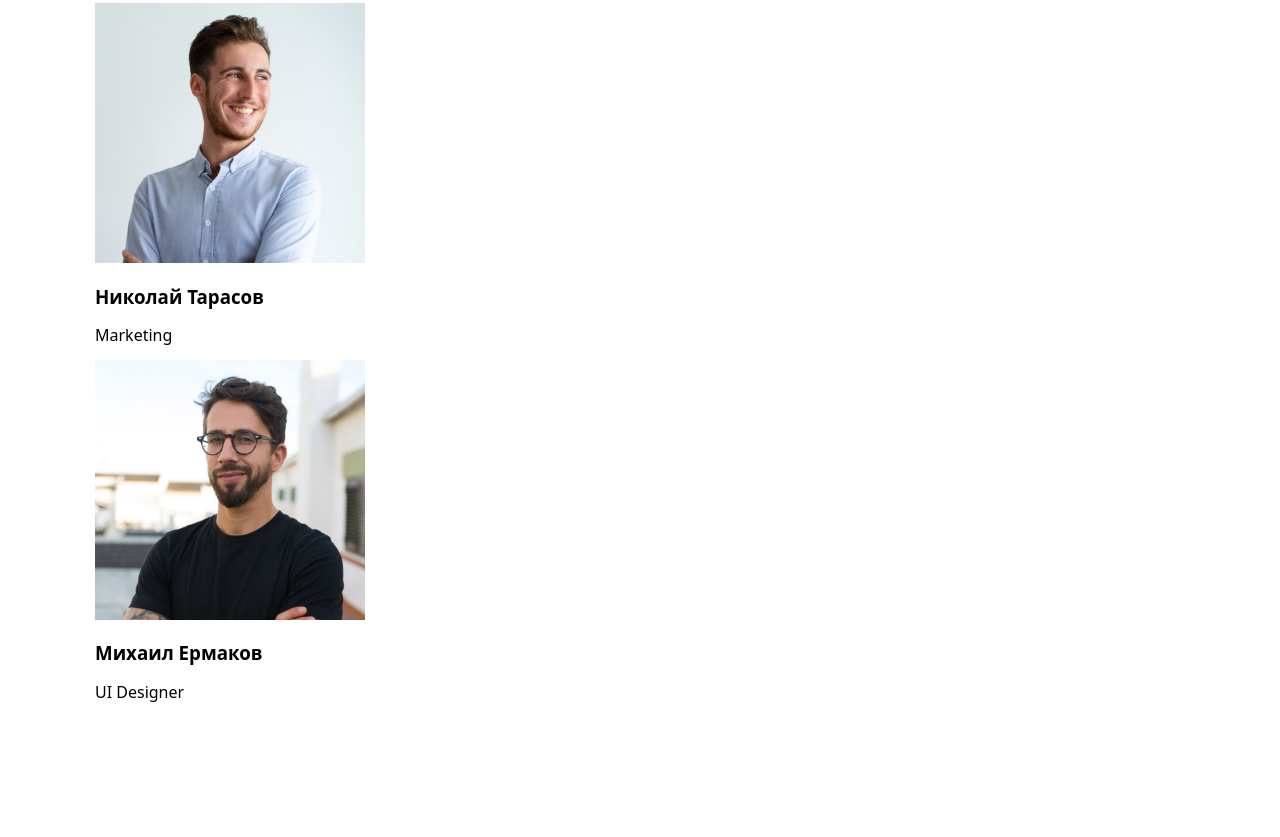
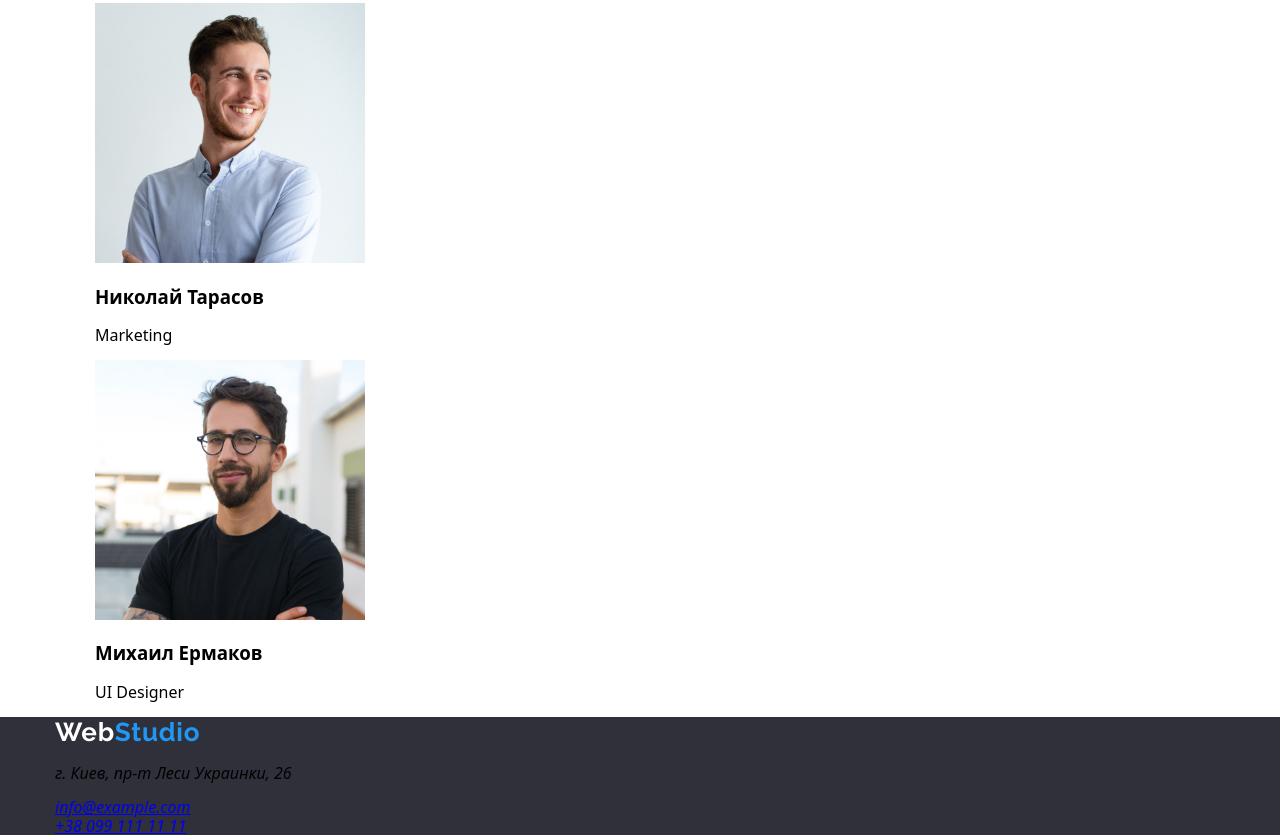
Before and after one commit to AntonRybak25/goit-markup-hw-03, a plain HTML site: page index.html in a window 1280 px wide. Shown: the part 1009-1846 px from the top of the page. Before the commit the page ends 1726 px from the top, so only its background shows below. Drawn offline with nearby package versions, Linux system fonts and the light colour scheme.

Commit message:
Update index.html

```diff
--- a/index.html
+++ b/index.html
@@ -182,5 +182,19 @@
       </section>
     </main>
     <!-- Footer -->
+    <footer class="footer">
+      <div class="container">
+        <a class="logo" href="./index.html"
+          >Web<span class="logo-part">Studio</span></a
+        >
+        <address>
+          <p class="physical-address">г. Киев, пр-т Леси Украинки, 26</p>
+          <a class="web-address" href="mailto:info@example.com"
+            >info@example.com</a
+          ><br />
+          <a class="web-address" href="tel:+380991111111">+38 099 111 11 11</a>
+        </address>
+      </div>
+    </footer>
   </body>
 </html>
```
